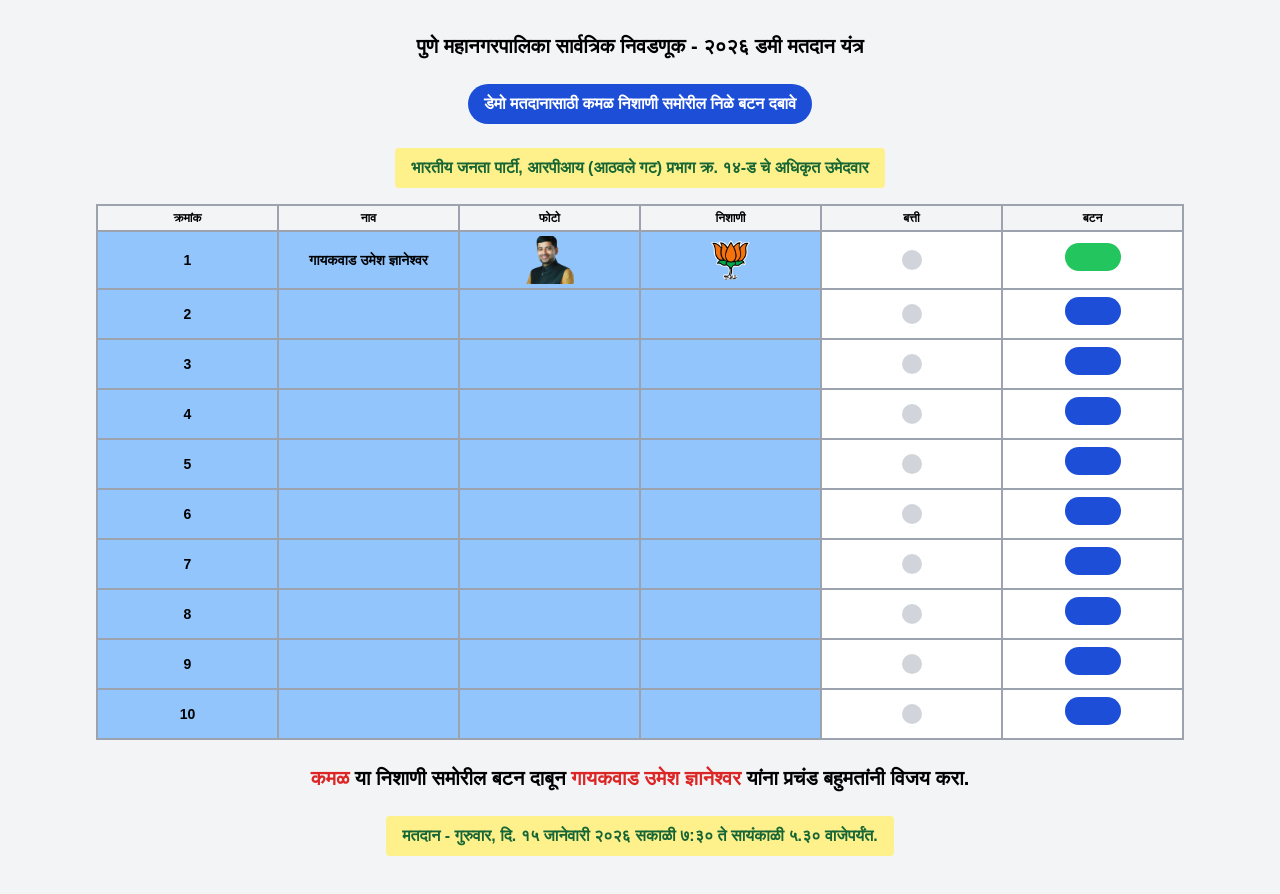
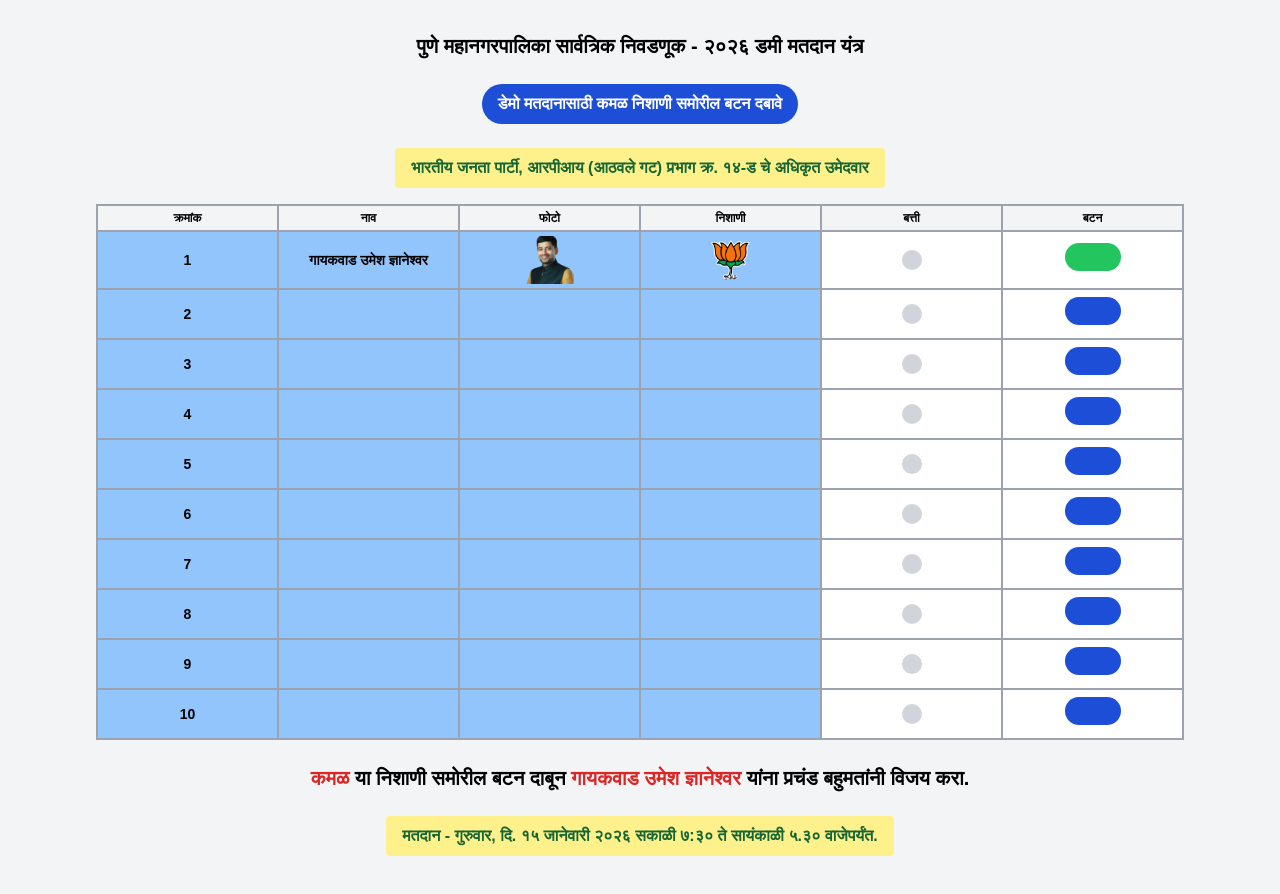
Before and after one commit to corporateDynastical/umesh_gaikwad_dummyvote, a Next.js app: page / in a window 1280 px wide. Built offline with nearby package versions, Linux system fonts and the light colour scheme.

Commit message:
Update page.tsx

```diff
--- a/app/page.tsx
+++ b/app/page.tsx
@@ -32,7 +32,7 @@
 
       <div className="text-center mb-4 pt-2">
         <span className="bg-blue-700 font-bold text-white px-4 py-2 inline-block rounded-full">
-          डेमो मतदानासाठी कमळ निशाणी समोरील निळे बटन दबावे
+          डेमो मतदानासाठी कमळ निशाणी समोरील बटन दबावे
         </span>
       </div>
 
```
